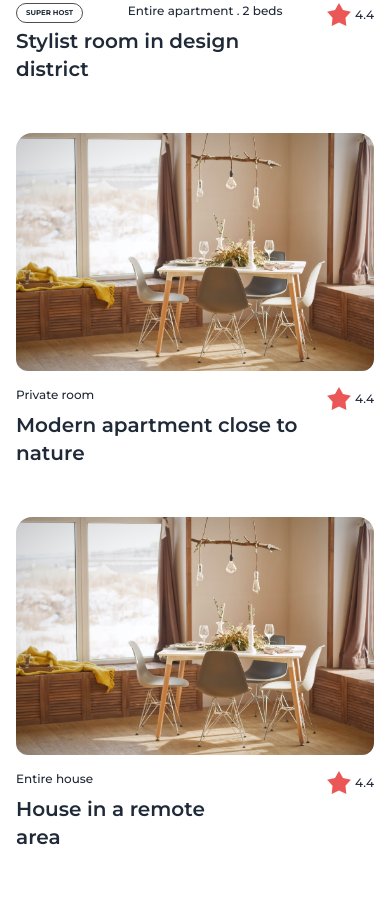
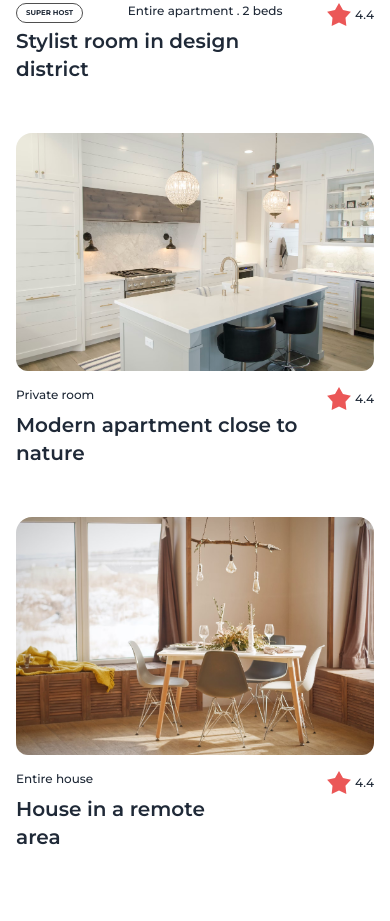
Before and after one commit to gmlincoln/Windbnb, a plain HTML site: page index.html in a window 390 px wide. Shown: the part 1652-2573 px from the top of the page. Drawn offline with nearby package versions, Linux system fonts and the light colour scheme.

Commit message:
fully-responsive-with-modification

```diff
--- a/index.html
+++ b/index.html
@@ -156,7 +156,7 @@
           </div>
           <!-- card-5 -->
           <div class="card w-[100%] h-96 lg:w-96 justify-center px-4 lg:px-0">
-            <figure><img class="rounded-xl" src="images/p1.avif" alt="Hotel Room" /></figure>
+            <figure><img class="rounded-xl" src="images/p6.avif" alt="Hotel Room" /></figure>
             <div class="flex flex-col py-4 justify-between">
               <div class="flex flex-row w-[100%] justify-between gap-1">
                 <div class="text-xs lg:text-sm text-[#828282">
```
